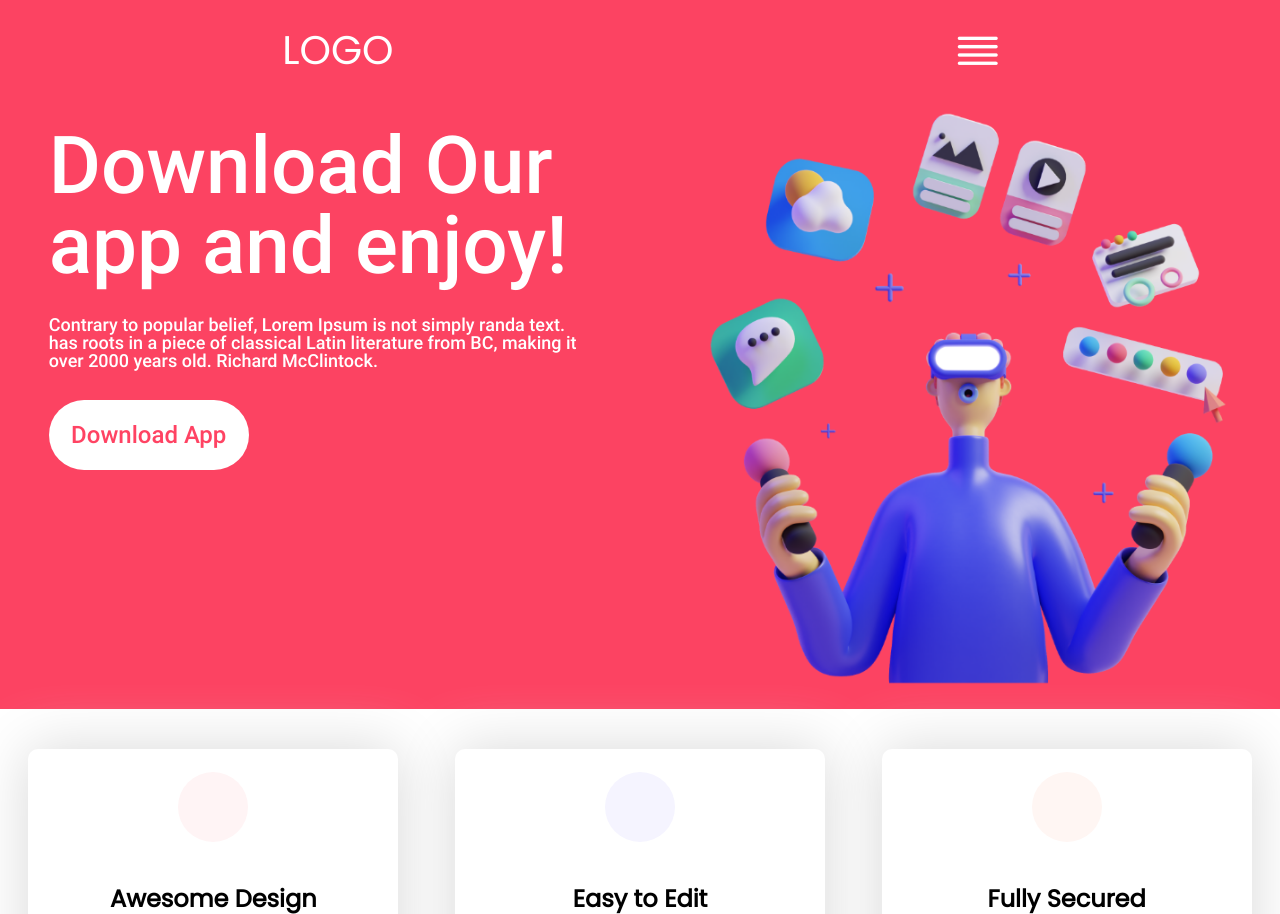
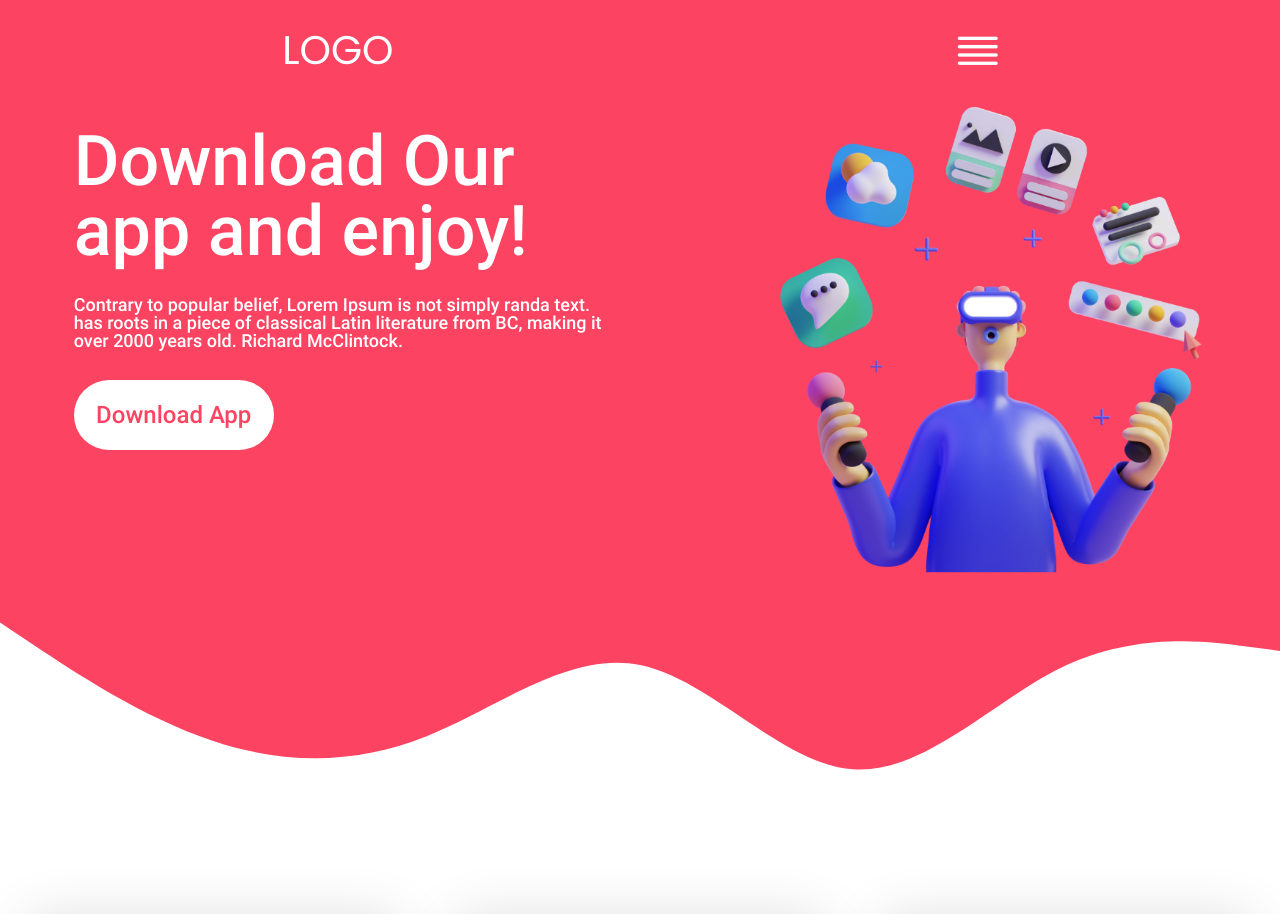
Before and after one commit to Nino-Jintcharadze/scss-project, a plain HTML site: page index.html in a window 1280 px wide. Shown: the top 914 px of the page. Drawn offline with nearby package versions, Linux system fonts and the light colour scheme.

Commit message:
wavy line add

```diff
--- a/index.html
+++ b/index.html
@@ -41,6 +41,14 @@
       </div>
     </header>
 
+
+    <!-- wavy line after header-->
+    <section>
+        <svg xmlns="http://www.w3.org/2000/svg" viewBox="0 0 1440 320"><path fill="#fc405ffa" fill-opacity="1" d="M0,32L40,58.7C80,85,160,139,240,165.3C320,192,400,192,480,160C560,128,640,64,720,80C800,96,880,192,960,197.3C1040,203,1120,117,1200,80C1280,43,1360,53,1400,58.7L1440,64L1440,0L1400,0C1360,0,1280,0,1200,0C1120,0,1040,0,960,0C880,0,800,0,720,0C640,0,560,0,480,0C400,0,320,0,240,0C160,0,80,0,40,0L0,0Z"></path></svg>
+    </section>
+
+
+
     <section>
         <div class="boxes">
             <div class="box">
@@ -73,6 +81,7 @@
                 <p class="box-p">eiusmod tempor incid</p>
             </div>
 
+
         </div>
     </section>
   </body>
--- a/scss/_style.scss
+++ b/scss/_style.scss
@@ -1,4 +1,4 @@
-body {
+header {
     background-color: #fc405ffa;
 }
 
@@ -34,7 +34,7 @@ body {
             .main-heading {
                 color: $white;
                 font-family: $roboto;
-                font-size: 80px;
+                font-size: 70px;
                 max-width: 535px;
                 width: 100%;
                 margin-top: 50px;
@@ -67,7 +67,7 @@ body {
             }
         }
         .right-block {
-            max-width: 550px;
+            max-width: 450px;
             width: 100%;
             .header-img {
                 width: 100%;
@@ -84,7 +84,7 @@ body {
     @include d-flex(flex, space-around);
     flex-wrap: wrap;
     padding-bottom: 50px;
-    .box {
+        .box {
         @include d-flex(flex, space-around);
         flex-direction: column;
         align-items: center;
```
Also changed, not shown: css/global.css, images/waves.svg (added), 1 other file.
